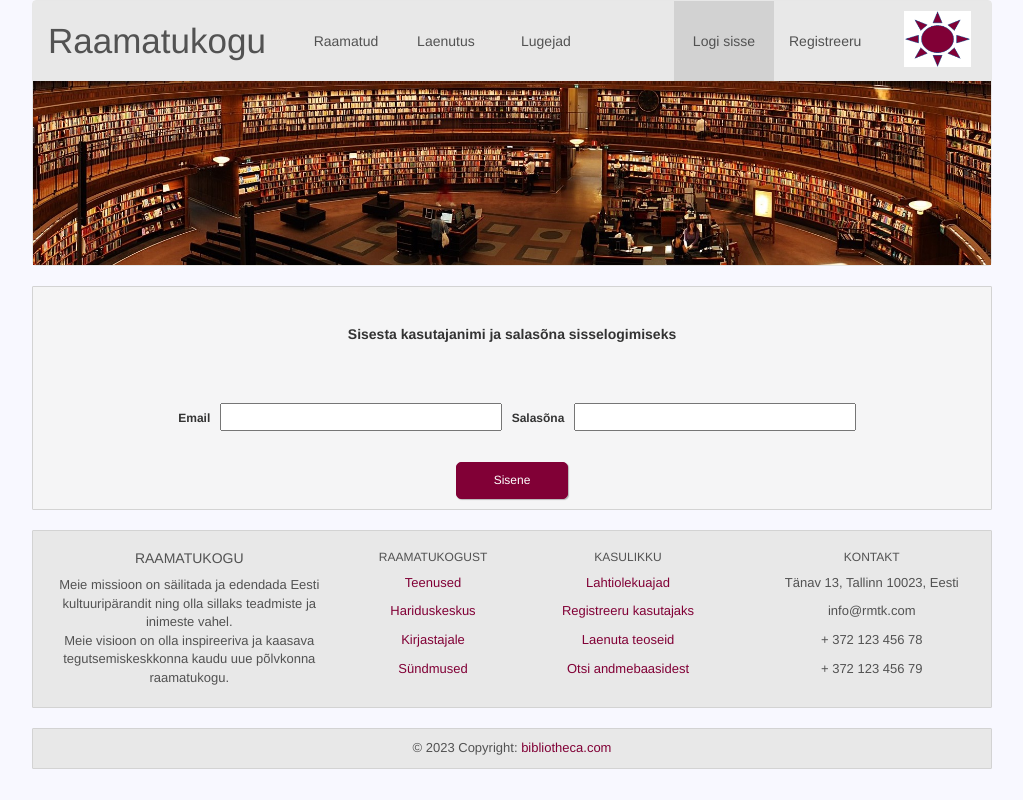
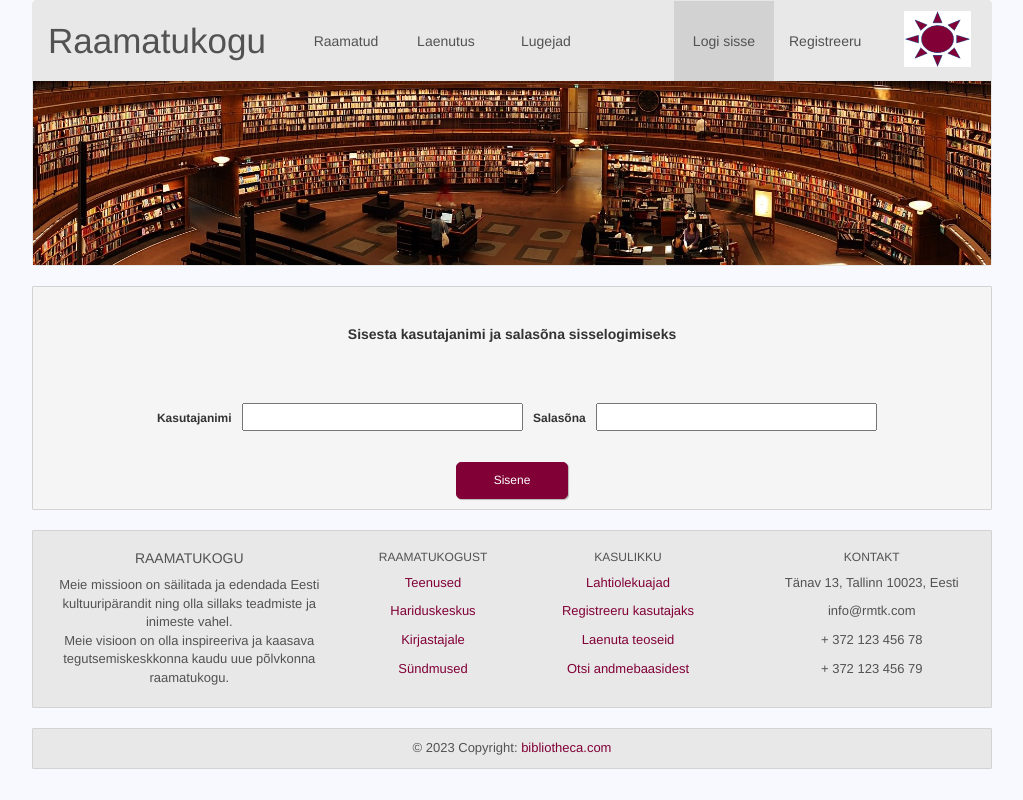
Before and after one commit to kvalge/bibliotheca-angular, an Angular app: page /login in a window 1280 px wide. Shown: the top 800 px of the page, without its empty margins (128-1151 px from the left). Built offline with nearby package versions, Linux system fonts and the light colour scheme.

Commit message:
Updated login page.

```diff
--- a/src/app/login/login.component.html
+++ b/src/app/login/login.component.html
@@ -2,8 +2,8 @@
   <div class="input-base">
     <h5>Sisesta kasutajanimi ja salasõna sisselogimiseks</h5>
     <div>
-      <label for="email">Email</label>
-      <input type="text" id="email" name="email">
+      <label for="username">Kasutajanimi</label>
+      <input type="text" id="username" name="username">
       <label for="password">Salasõna</label>
       <input type="password" id="password" name="password">
     </div>
```
